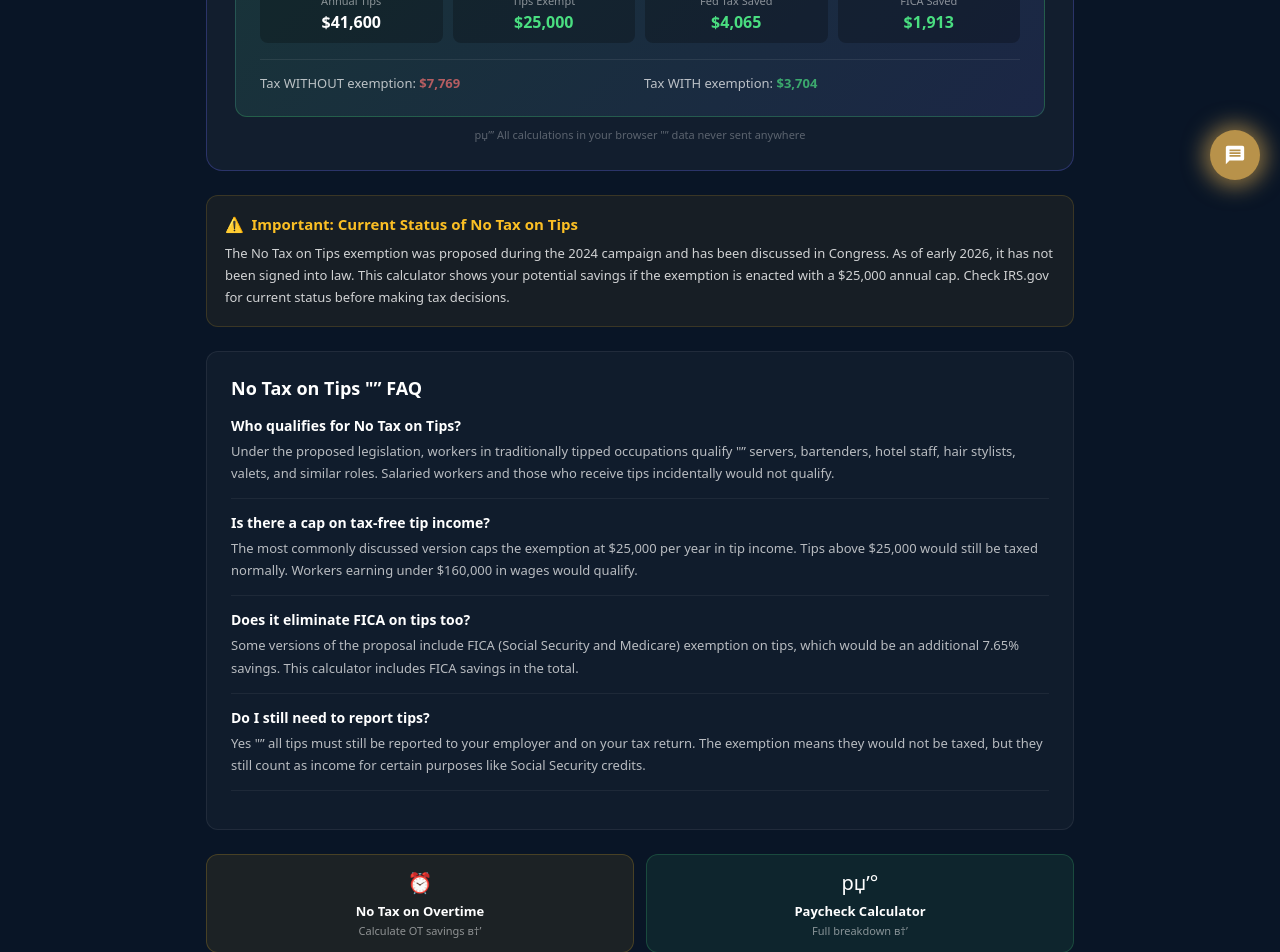
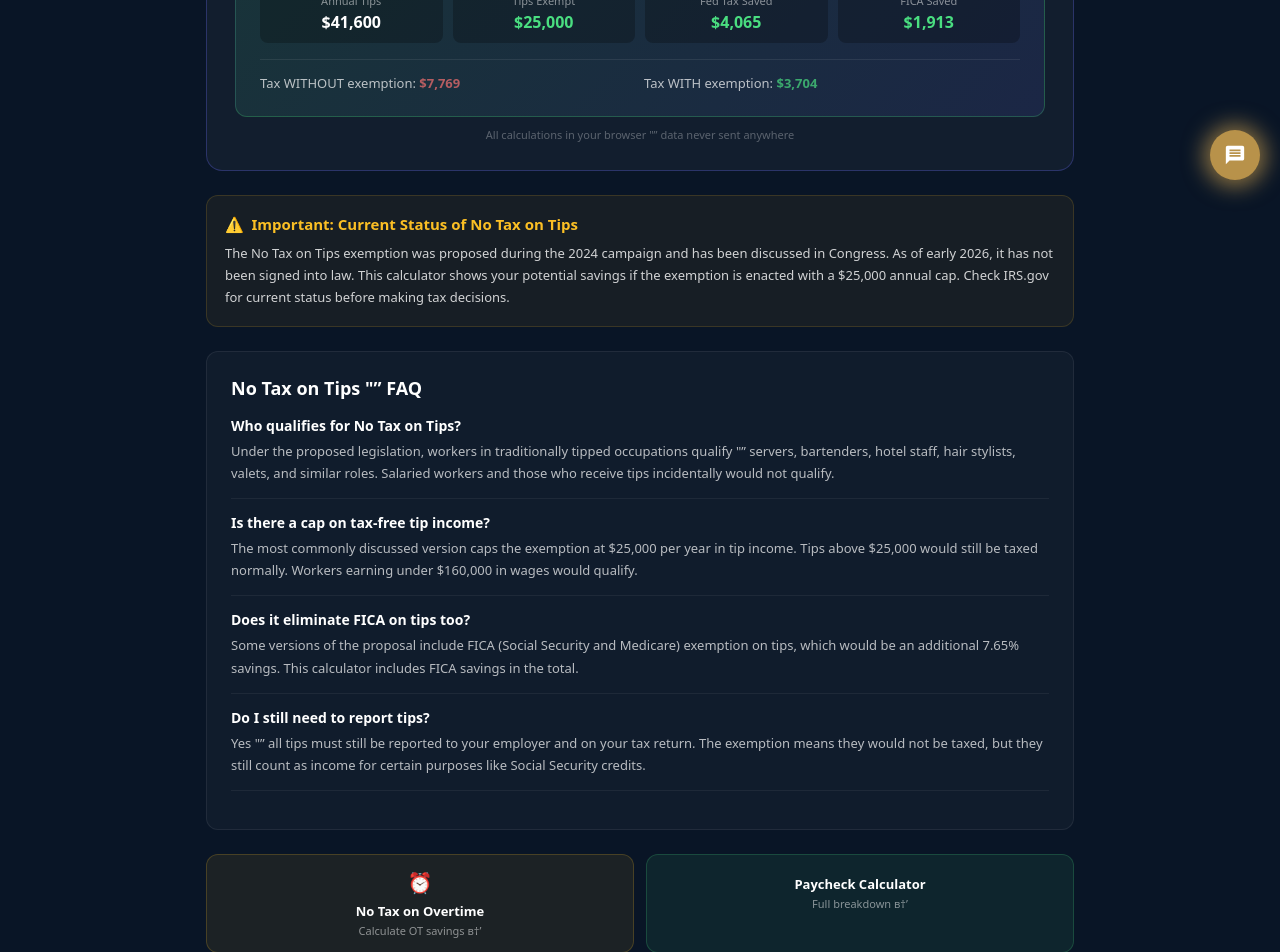
Before and after one commit to devqrcraft-ui/privatepaycheck, a Next.js app: page /no-tax-on-tips-calculator in a window 1280 px wide. Shown: the part 600-1552 px from the top of the page. Built offline with nearby package versions, Linux system fonts and the light colour scheme.

Commit message:
fix: remove mojibake emoji from tips+overtime badges and cards

```diff
--- a/src/app/no-tax-on-overtime-deduction/page.tsx
+++ b/src/app/no-tax-on-overtime-deduction/page.tsx
@@ -87,7 +87,7 @@ export default function NoTaxOnOvertimePage() {
               ))}
             </div>
           </div>
-          <p style={{ textAlign: 'center', fontSize: '11px', opacity: 0.3, margin: '10px 0 0' }}>рџ”’ All calculations in your browser "” data never sent anywhere</p>
+          <p style={{ textAlign: 'center', fontSize: '11px', opacity: 0.3, margin: '10px 0 0' }}> All calculations in your browser "” data never sent anywhere</p>
         </div>
 
         <div style={{ background: 'rgba(251,191,36,0.06)', border: '1px solid rgba(251,191,36,0.15)', borderRadius: '12px', padding: '18px', marginBottom: '24px' }}>
@@ -107,7 +107,7 @@ export default function NoTaxOnOvertimePage() {
             <div style={{ fontSize: '11px', opacity: 0.5, marginTop: '3px' }}>Current OT pay в†’</div>
           </Link>
           <Link href="/" style={{ display: 'block', background: 'rgba(99,102,241,0.08)', border: '1px solid rgba(99,102,241,0.2)', borderRadius: '12px', padding: '14px', color: 'white', textDecoration: 'none', textAlign: 'center' }}>
-            <div style={{ fontSize: '20px', marginBottom: '6px' }}>рџ’°</div>
+            <div style={{ fontSize: '20px', marginBottom: '6px' }}></div>
             <div style={{ fontWeight: 700, fontSize: '13px' }}>Paycheck Calculator</div>
             <div style={{ fontSize: '11px', opacity: 0.5, marginTop: '3px' }}>Full tax breakdown в†’</div>
           </Link>
--- a/src/app/no-tax-on-tips-calculator/page.tsx
+++ b/src/app/no-tax-on-tips-calculator/page.tsx
@@ -96,7 +96,7 @@ export default function NoTaxOnTipsCalculator() {
               <div style={{ opacity: 0.7 }}>Tax WITH exemption: <strong style={{ color: '#4ade80' }}>{fmt(r.fedNew)}</strong></div>
             </div>
           </div>
-          <p style={{ textAlign: 'center', fontSize: '11px', opacity: 0.3, margin: '10px 0 0' }}>рџ”’ All calculations in your browser "” data never sent anywhere</p>
+          <p style={{ textAlign: 'center', fontSize: '11px', opacity: 0.3, margin: '10px 0 0' }}> All calculations in your browser "” data never sent anywhere</p>
         </div>
 
         <div style={{ background: 'rgba(251,191,36,0.06)', border: '1px solid rgba(251,191,36,0.15)', borderRadius: '12px', padding: '18px', marginBottom: '24px' }}>
@@ -126,7 +126,7 @@ export default function NoTaxOnTipsCalculator() {
             <div style={{ fontSize: '11px', opacity: 0.5, marginTop: '3px' }}>Calculate OT savings в†’</div>
           </Link>
           <Link href="/" style={{ display: 'block', background: 'rgba(74,222,128,0.08)', border: '1px solid rgba(74,222,128,0.2)', borderRadius: '12px', padding: '14px', color: 'white', textDecoration: 'none', textAlign: 'center' }}>
-            <div style={{ fontSize: '20px', marginBottom: '6px' }}>рџ’°</div>
+            <div style={{ fontSize: '20px', marginBottom: '6px' }}></div>
             <div style={{ fontWeight: 700, fontSize: '13px' }}>Paycheck Calculator</div>
             <div style={{ fontSize: '11px', opacity: 0.5, marginTop: '3px' }}>Full breakdown в†’</div>
           </Link>
```
